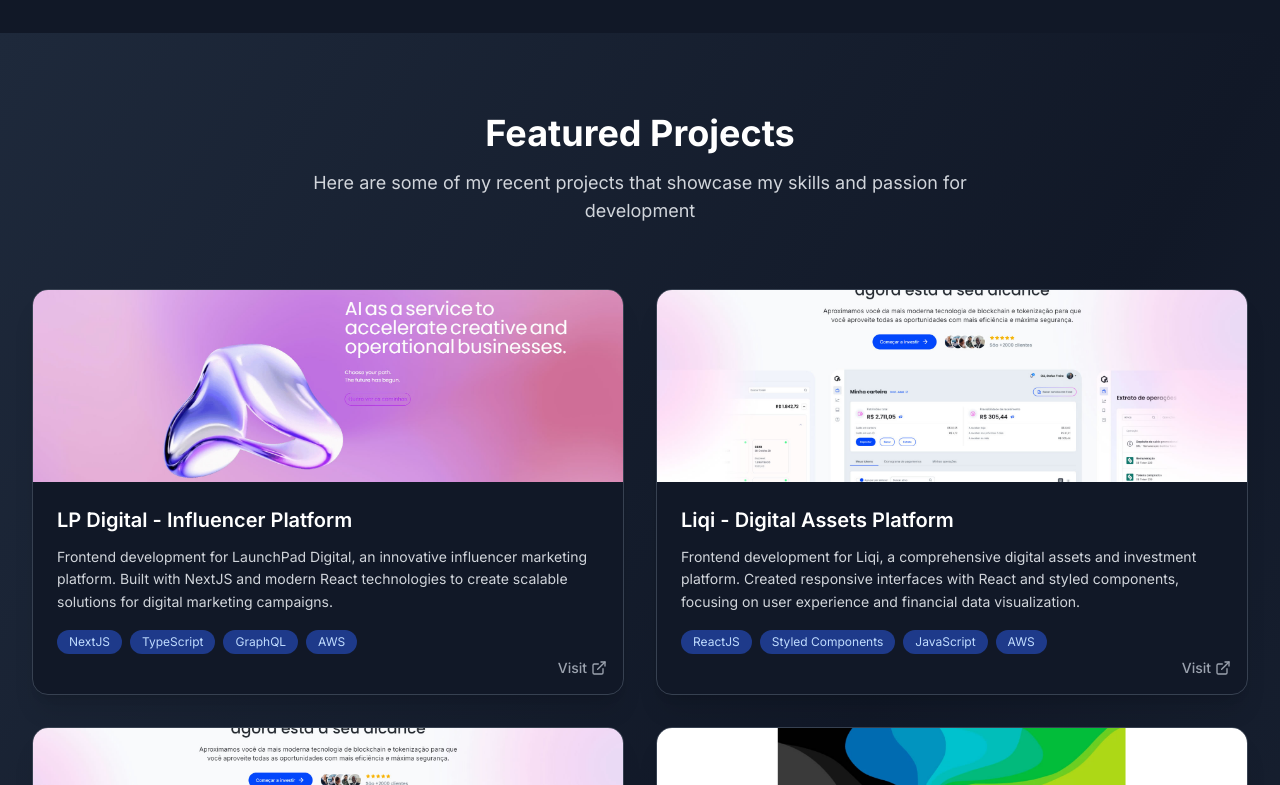
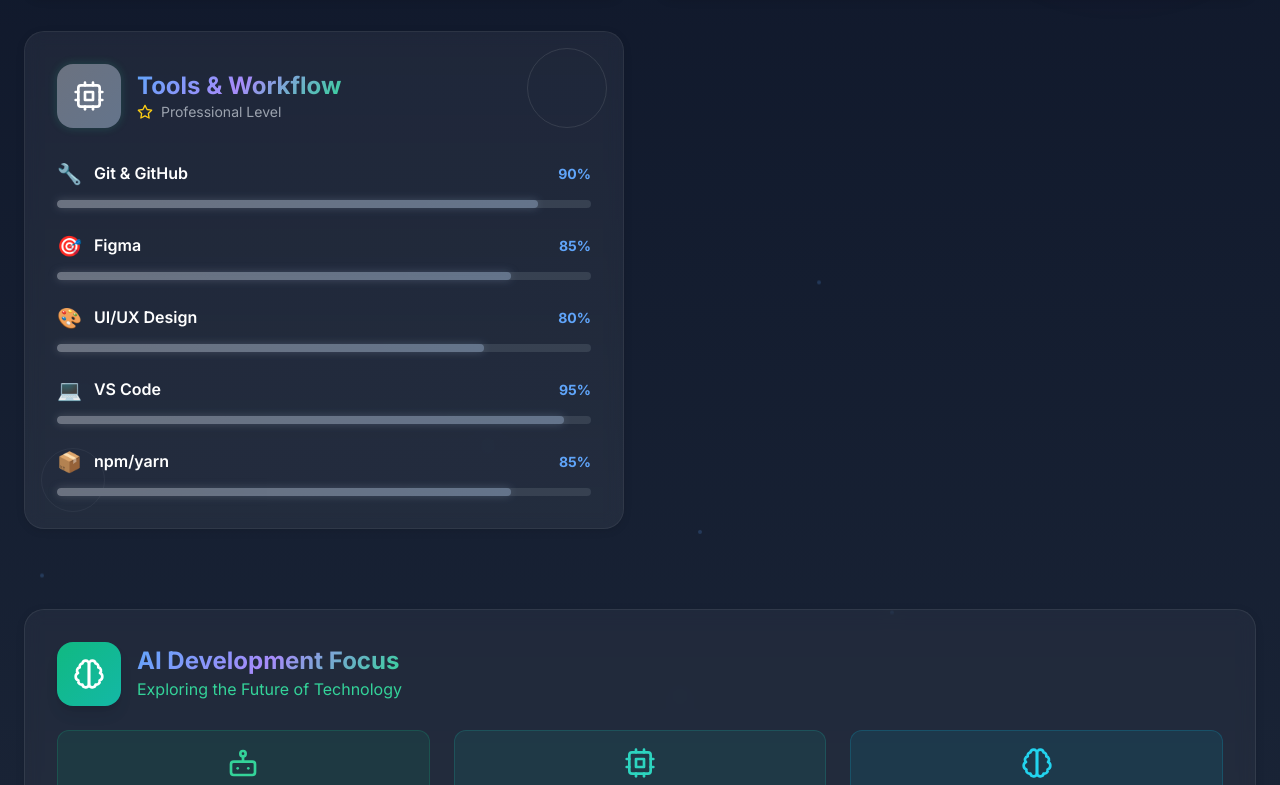
Before and after one commit to HudsonSalles/portfolio, a React (Vite) app: page / in a window 1280 px wide. Shown: the part 6935-7720 px from the top of the page. Built offline with nearby package versions, Linux system fonts and the light colour scheme.

Commit message:
Reorder components in App: Move Projects section above About for improved content flow

```diff
--- a/src/App.tsx
+++ b/src/App.tsx
@@ -71,10 +71,10 @@
         <Header />
         <main className="relative">
           <Hero />
+          <Projects />
           <About />
           <Skills />
           <Companies />
-          <Projects />
           <Contact />
         </main>
       </div>
```
